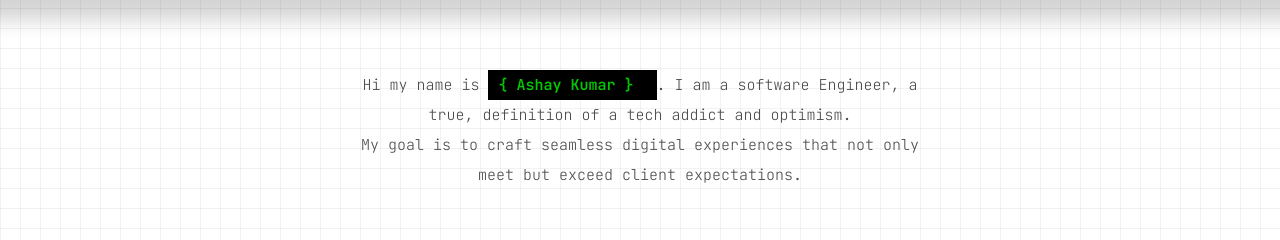
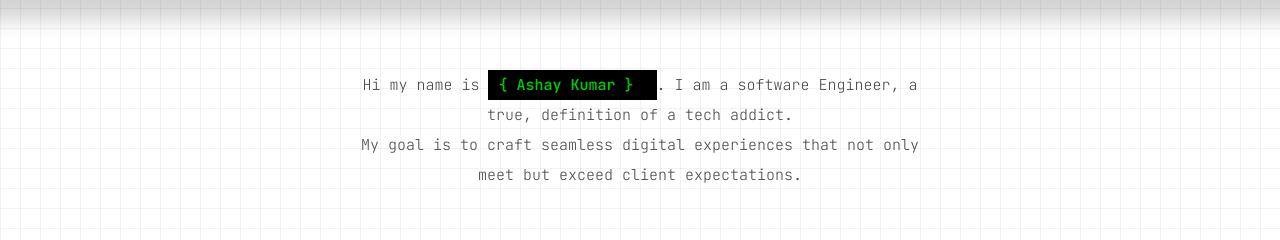
Before and after one commit to ashaykr277/Ashay-Portfolio-Terminal-Theme, a React (Vite) app: page / in a window 1280 px wide. Shown: the part 376-616 px from the top of the page. Built offline with nearby package versions, Linux system fonts and the light colour scheme; a web font is replaced by a local one.

Commit message:
updated animations

```diff
--- a/src/components/Section.jsx
+++ b/src/components/Section.jsx
@@ -84,7 +84,7 @@ const Section = () => {
                             pauseDuration={5500}
                             showCursor={true}
                             cursorCharacter="_"
-                        /></span>. I am a software Engineer, a true, definition of a tech addict and optimism.
+                        /></span>. I am a software Engineer, a true, definition of a tech addict.
                         <br />
                         My goal is to craft seamless digital experiences that not only meet but exceed client expectations.</p>
           <div className='buttons'>
```
